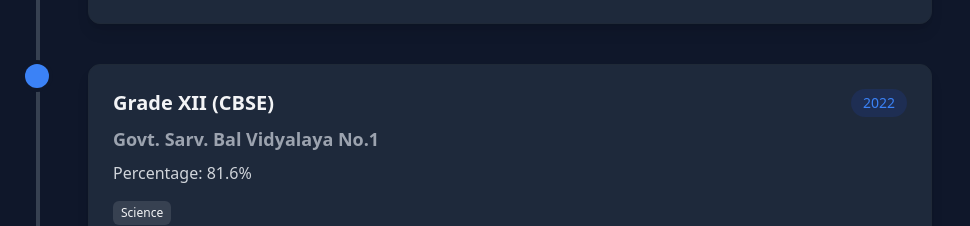
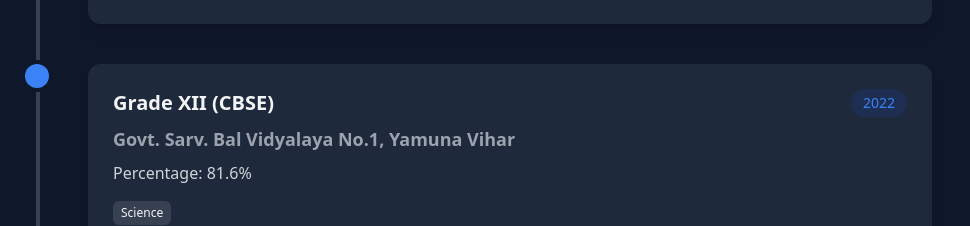
Before and after one commit to SagarRathore1/my-portfolio, a React (Vite) app: page / in a window 1280 px wide. Shown: the part 1146-1372 px from the top of the page, without its empty margins (0-970 px from the left). Built offline with nearby package versions, Linux system fonts and the light colour scheme.

Commit message:
12th school address

```diff
--- a/src/App.jsx
+++ b/src/App.jsx
@@ -45,7 +45,7 @@
   // --- DATA ---
   const educationData = [
     { title: "B.Tech in Mechanical Engineering", organization: "Delhi Technological University (DTU)", date: "2023 - 2027", description: "Current CGPA: 8.25", tech: ["Engineering", "Mathematics"] },
-    { title: "Grade XII (CBSE)", organization: "Govt. Sarv. Bal Vidyalaya No.1", date: "2022", description: "Percentage: 81.6%", tech: ["Science"] },
+    { title: "Grade XII (CBSE)", organization: "Govt. Sarv. Bal Vidyalaya No.1, Yamuna Vihar", date: "2022", description: "Percentage: 81.6%", tech: ["Science"] },
     {
       title: "Grade X (CBSE)",
       organization: "Govt. Sarv. Bal Vidyalaya No.1, Yamuna Vihar",
```
